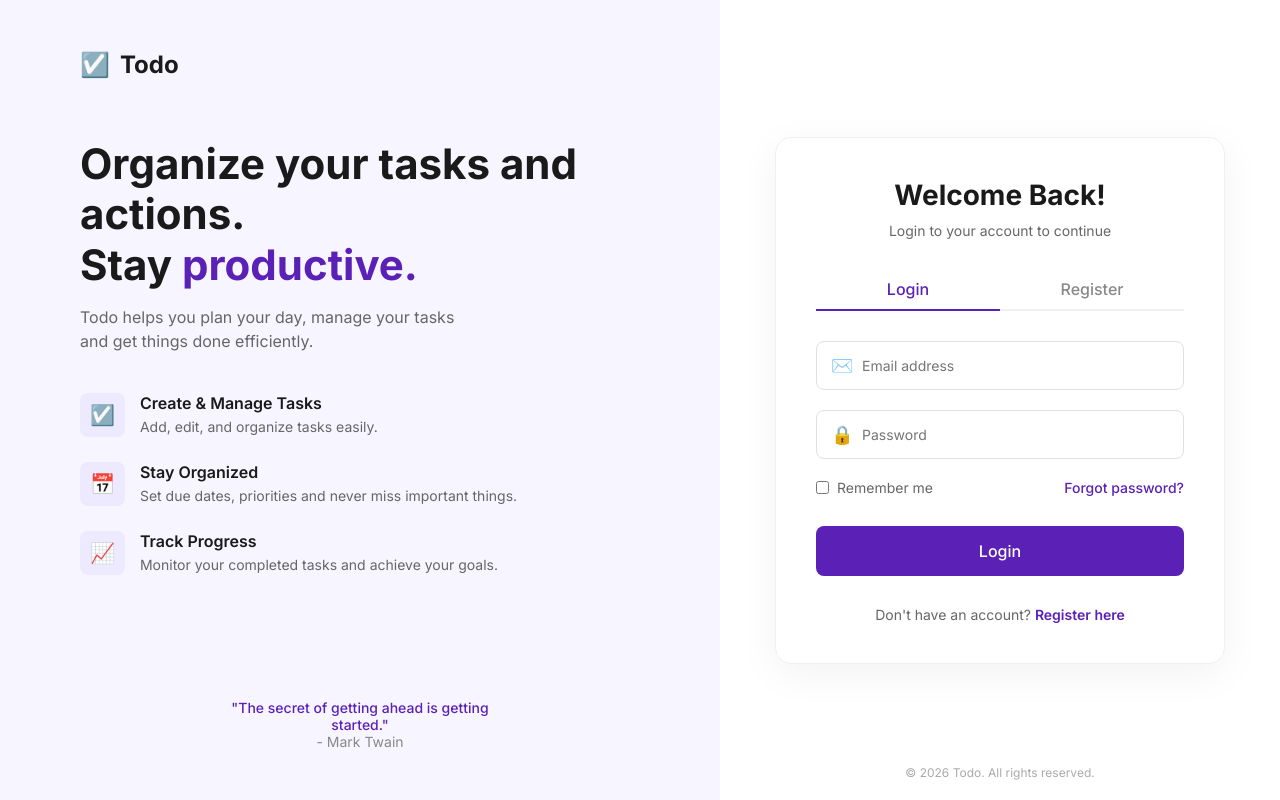
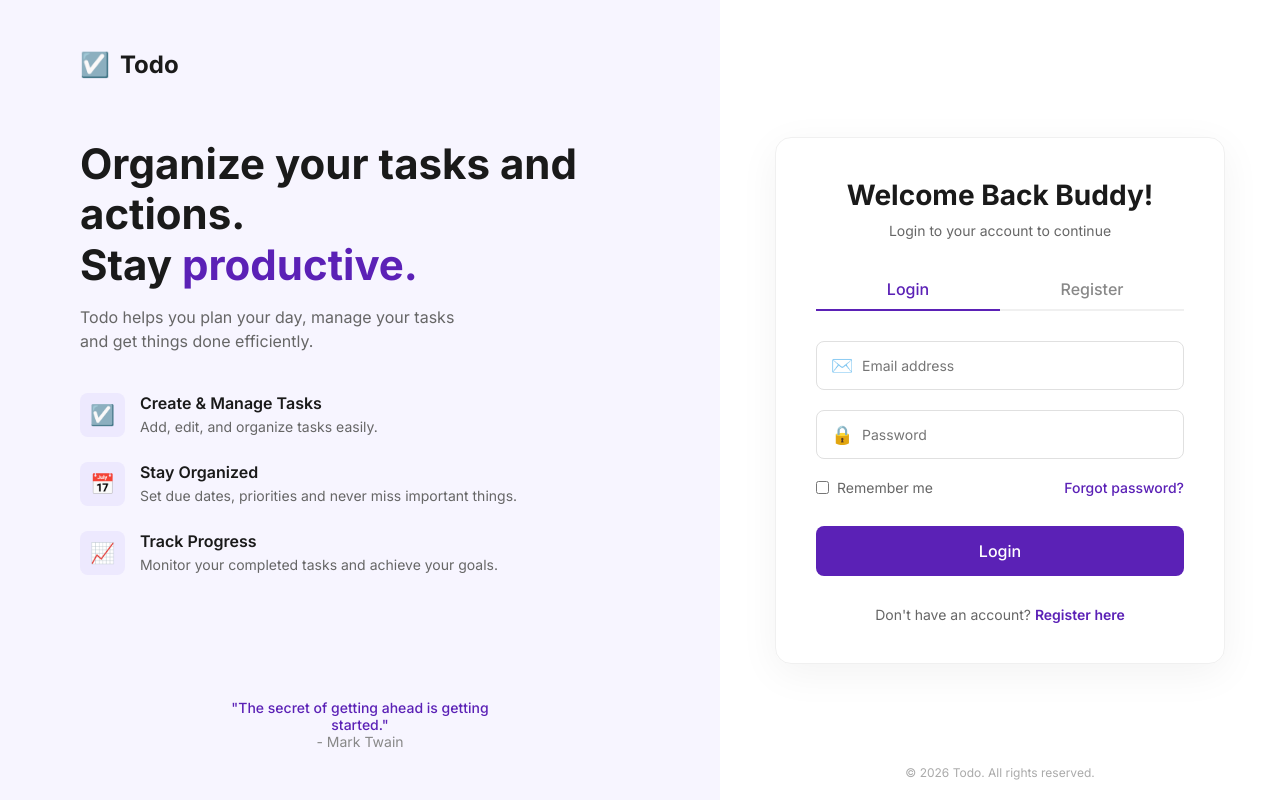
Before and after one commit to MuhammadShifan/todo, a React app in the folder frontend/: page / in a window 1280 px wide. Built offline with nearby package versions, Linux system fonts and the light colour scheme; the HTML template or start-up script is replaced by a standard one.

Commit message:
change in frontend

```diff
--- a/frontend/src/App.jsx
+++ b/frontend/src/App.jsx
@@ -169,7 +169,7 @@ function App() {
 
       <div className="login-right">
         <div className="login-card">
-          <h2>Welcome Back!</h2>
+          <h2>Welcome Back Buddy!</h2>
           <p className="subtitle">Login to your account to continue</p>
 
           <div className="tabs">
```
